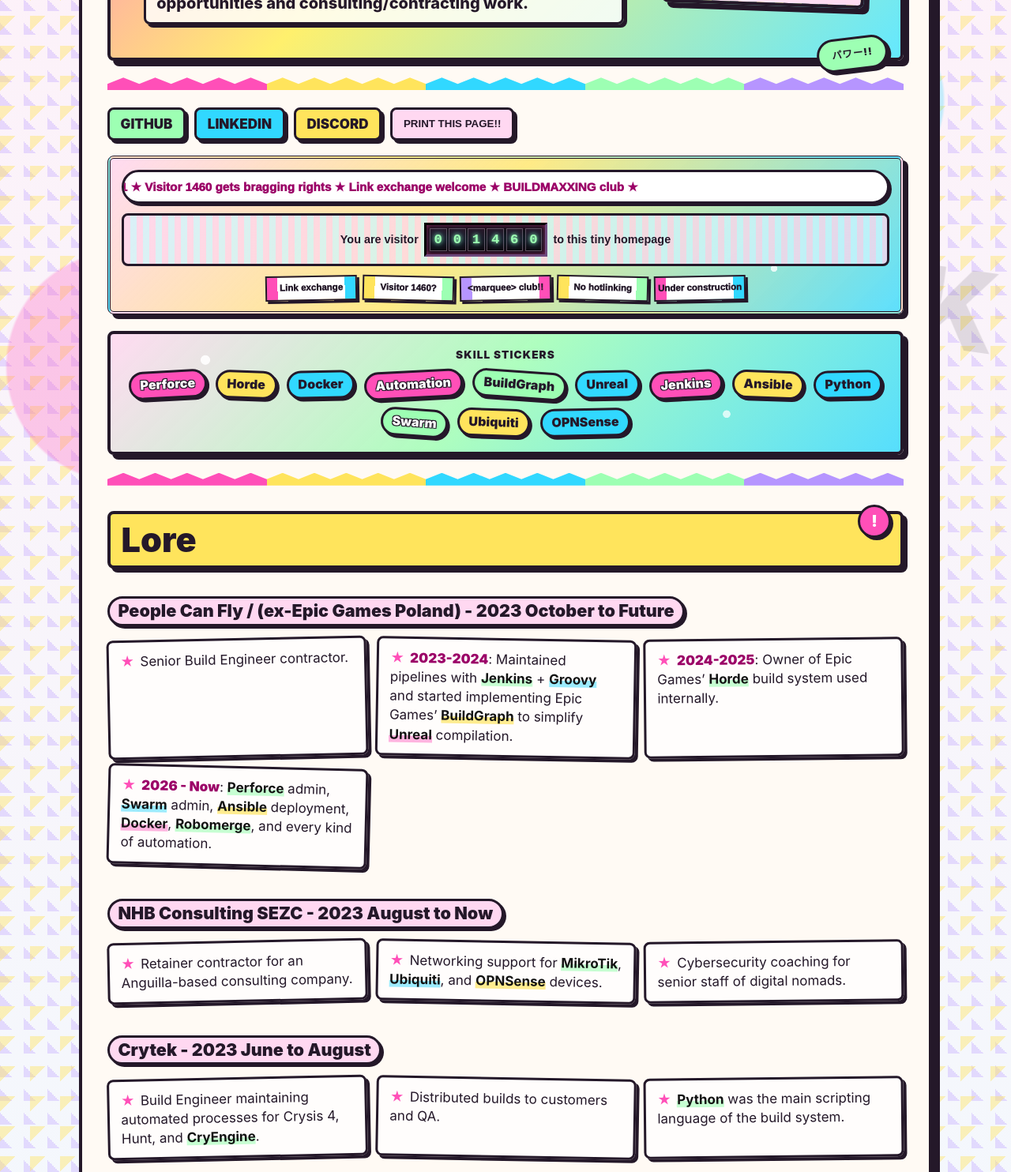
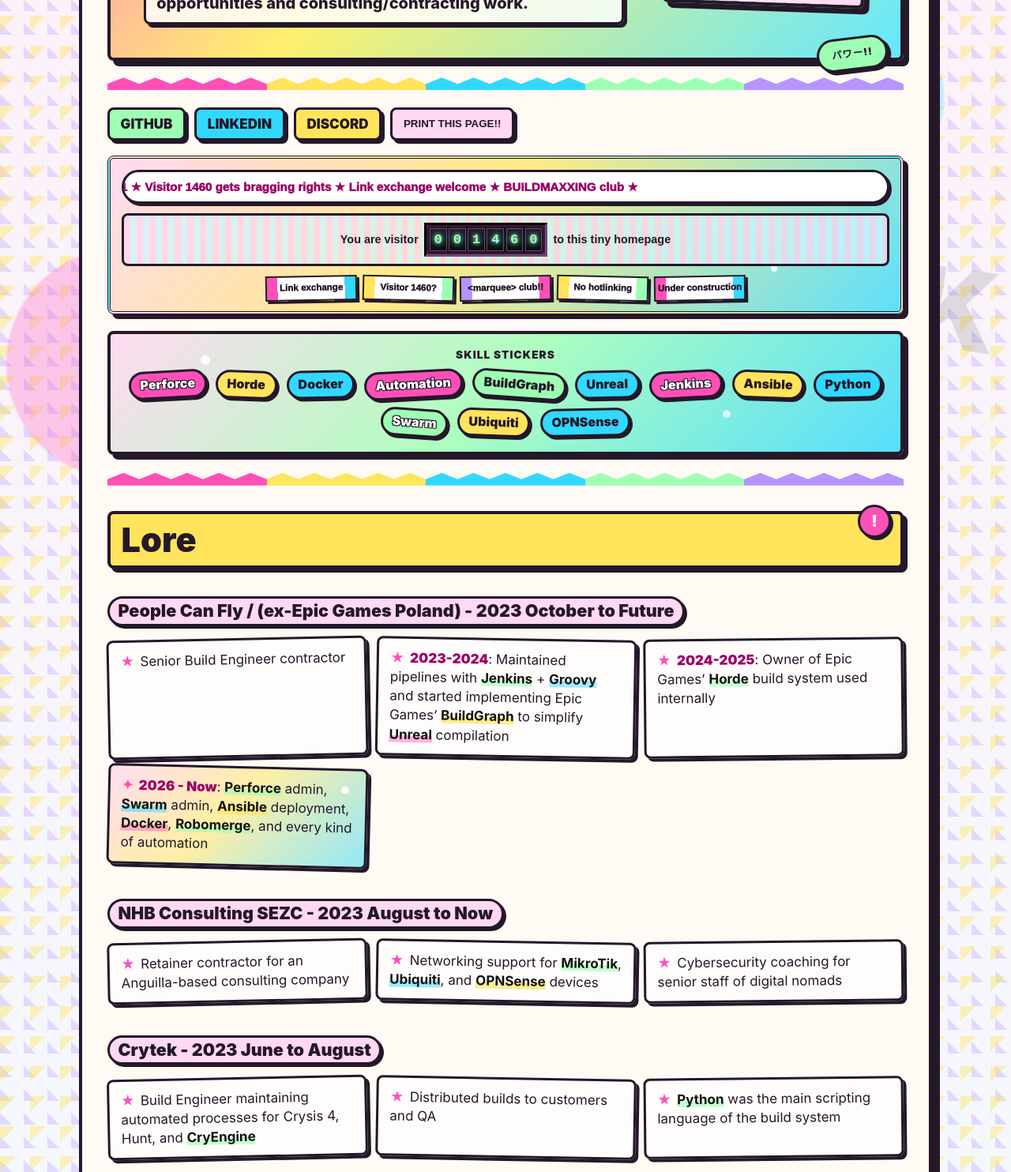
Before and after one commit to yatima1460/yatima1460.github.io, a Jekyll site: the page built from cv.md, in a window 1280 px wide, cut to the strip 436-1920 px from the top of the page. Shown: the whole strip at 79% size. Built offline with Jekyll 4.4.1, drawn with Linux system fonts in a browser that asks for light colours; some of the changed text lies outside the part shown.

Commit message:
MORE STUFF

```diff
--- a/cv.md
+++ b/cv.md
@@ -9,43 +9,43 @@
 
 ### People Can Fly / (ex-Epic Games Poland) - 2023 October to Future
 
-- Senior Build Engineer contractor.
-- *2023-2024*: Maintained pipelines with **Jenkins** + **Groovy** and started implementing Epic Games' **BuildGraph** to simplify **Unreal** compilation.
-- *2024-2025*: Owner of Epic Games' **Horde** build system used internally.
-- *2026 - Now*: **Perforce** admin, **Swarm** admin, **Ansible** deployment, **Docker**, **Robomerge**, and every kind of automation.
+- Senior Build Engineer contractor
+- *2023-2024*: Maintained pipelines with **Jenkins** + **Groovy** and started implementing Epic Games' **BuildGraph** to simplify **Unreal** compilation
+- *2024-2025*: Owner of Epic Games' **Horde** build system used internally
+- *2026 - Now*: **Perforce** admin, **Swarm** admin, **Ansible** deployment, **Docker**, **Robomerge**, and every kind of automation
 
 ### NHB Consulting SEZC - 2023 August to Now
 
-- Retainer contractor for an Anguilla-based consulting company.
-- Networking support for **MikroTik**, **Ubiquiti**, and **OPNSense** devices.
-- Cybersecurity coaching for senior staff of digital nomads.
+- Retainer contractor for an Anguilla-based consulting company
+- Networking support for **MikroTik**, **Ubiquiti**, and **OPNSense** devices
+- Cybersecurity coaching for senior staff of digital nomads
 
 ### Crytek - 2023 June to August
 
-- Build Engineer maintaining automated processes for Crysis 4, Hunt, and **CryEngine**.
-- Distributed builds to customers and QA.
-- **Python** was the main scripting language of the build system.
+- Build Engineer maintaining automated processes for Crysis 4, Hunt, and **CryEngine**
+- Distributed builds to customers and QA
+- **Python** was the main scripting language of the build system
 
 ### GameMaker / YoYoGames / Opera - 2021 to 2023
 
-- Build Engineer contractor for the **GameMaker** engine.
-- *2021-2022*: R&D for a new cloud build system using **GitHub Actions** and **AWS**.
-- *2022-2023*: Maintained the new build system.
-- Designed automated compilation and packaging with **Python**, **C#**, and **PowerShell**.
-- Supported **Android**, **HTML5**, **iOS**, **Linux**, **Mac**, **WebAssembly**, **Windows**, **tvOS**, console SDKs, **Docker**, **AWS**, and **S3**.
+- Build Engineer contractor for the **GameMaker** engine
+- *2021-2022*: R&D for a new cloud build system using **GitHub Actions** and **AWS**
+- *2022-2023*: Maintained the new build system
+- Designed automated compilation and packaging with **Python**, **C#**, and **PowerShell**
+- Supported **Android**, **HTML5**, **iOS**, **Linux**, **Mac**, **WebAssembly**, **Windows**, **tvOS**, console SDKs, **Docker**, **AWS**, and **S3**
 
 ### Zuru Tech - 2020 December to 2021 March
 
-- Junior **C++** Software Developer on arch-viz BIM software.
-- Worked with a fork of **Unreal Engine 4**, **C++14**, **Visual Studio**, and **Rider**.
-- Wrote reliability tests to detect flaws and improve stability.
+- Junior **C++** Software Developer on arch-viz BIM software
+- Worked with a fork of **Unreal Engine 4**, **C++14**, **Visual Studio**, and **Rider**
+- Wrote reliability tests to detect flaws and improve stability
 
 ### Ubisoft - 2020 September to December
 
-- Junior Gameplay Programmer on **Mario Rabbids: Sparks of Hope**.
-- Worked with Milan and Paris teams on a modified **Snowdrop** engine.
-- Built **C++17** backend automation for navmesh generation.
-- Production environment: **Perforce** and **Windows**.
+- Junior Gameplay Programmer on **Mario Rabbids: Sparks of Hope**
+- Worked with Milan and Paris teams on a modified **Snowdrop** engine
+- Built **C++17** backend automation for navmesh generation
+- Production environment: **Perforce** and **Windows**
 
 ### Career Break - 2019
 
--- a/simple.css
+++ b/simple.css
@@ -660,14 +660,16 @@
 }
 
 h2 + h3[id*="drill"] + ul li,
-h3[id*="gmilauncher"] + ul li {
+h3[id*="gmilauncher"] + ul li,
+#people-can-fly--ex-epic-games-poland---2023-october-to-future + ul li:nth-child(4) {
     background:
         radial-gradient(circle at 92% 20%, rgba(255, 255, 255, 0.95) 0 0.28rem, transparent 0.32rem),
         linear-gradient(135deg, rgba(255, 216, 241, 0.86), rgba(255, 228, 92, 0.52) 45%, rgba(49, 216, 255, 0.52));
 }
 
 h2 + h3[id*="drill"] + ul li::before,
-h3[id*="gmilauncher"] + ul li::before {
+h3[id*="gmilauncher"] + ul li::before,
+#people-can-fly--ex-epic-games-poland---2023-october-to-future + ul li:nth-child(4)::before {
     content: "✦";
 }
 
@@ -1174,7 +1176,8 @@
     }
 
     h2 + h3[id*="drill"] + ul li,
-    h3[id*="gmilauncher"] + ul li {
+    h3[id*="gmilauncher"] + ul li,
+    #people-can-fly--ex-epic-games-poland---2023-october-to-future + ul li:nth-child(4) {
         background:
             radial-gradient(circle at 92% 20%, rgba(255, 255, 255, 0.46) 0 0.28rem, transparent 0.32rem),
             linear-gradient(135deg, rgba(255, 56, 212, 0.38), rgba(255, 243, 77, 0.20) 45%, rgba(32, 247, 255, 0.34));
```
Also changed, not shown: other parts of cv.md (+28 -28 lines).
